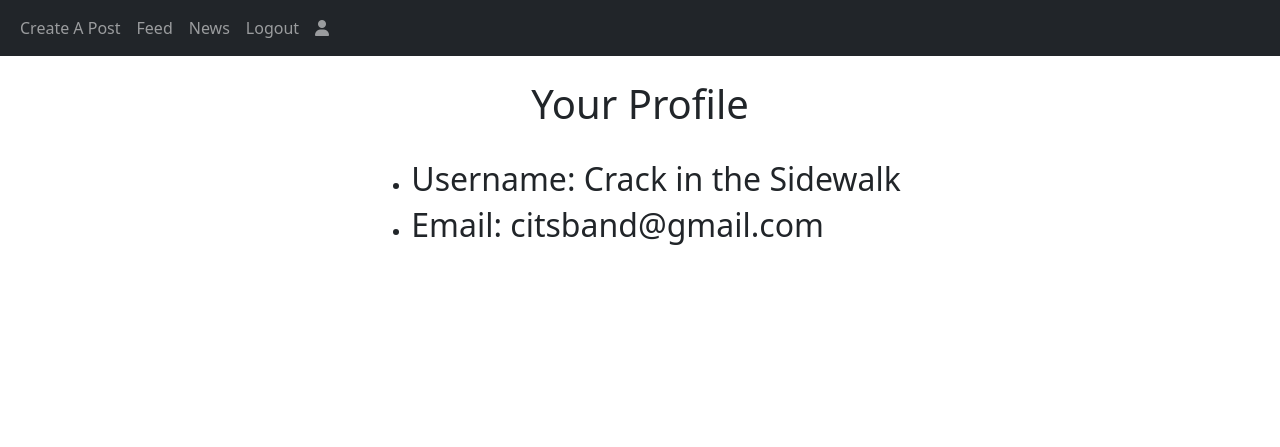
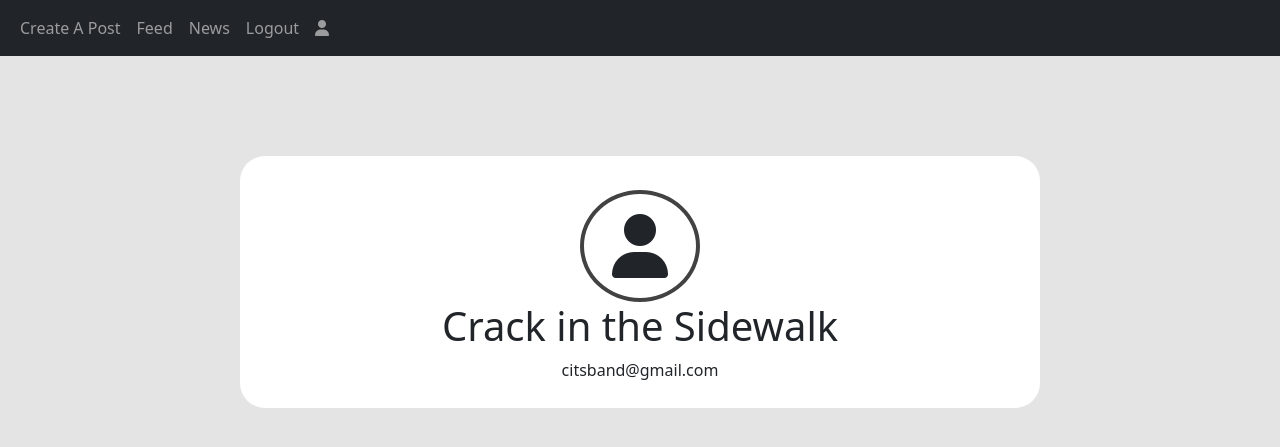
Before and after one commit to hessnt30/blog, a Flask app: page /profile in a window 1280 px wide. Shown: the top 447 px of the page. Run offline with Flask 3, Linux system fonts and the light colour scheme; a user stored in the database is signed in; some libraries are stand-ins or nearby versions.

Commit message:
Changes to be committed: 	modified:   instance/database.db 	modified:   website/static/index.js 	modified:   website/templates/create_posts.html 	modified:   website/templates/post_div.html 	modified:   website/templates/profile.html

```diff
--- a/website/static/index.js
+++ b/website/static/index.js
@@ -14,3 +14,10 @@ function like(postId) {
       })
       .catch((e) => alert("Could not like post."));
   }
+
+function createComment(postId) {
+    const commentButton = document.getElementById(`comment-button`);
+    const commentText = document.getElementById(`comment-text`);
+
+
+}
--- a/website/templates/create_posts.html
+++ b/website/templates/create_posts.html
@@ -3,7 +3,7 @@
 {% block content %}
 <body style="background-color:rgb(228, 228, 228);">
     <div class="background" style="top:55px;right:0px;bottom:0px;left:0px; background-color:rgb(228, 228, 228);">
-      <div align="center" style="position: relative;background-color: white;border-radius: 25px; padding: 10px;height:fit-content;width:800px;margin-left:auto;margin-right:auto;margin-top:100px;margin-bottom:100px;" class="login-container">
+      <div align="center" style="position: relative;background-color: white; border-radius: 25px; padding: 10px;height:fit-content;width:800px;margin-left:auto;margin-right:auto;margin-top:100px;margin-bottom:100px;" class="login-container">
           <br/>
           <div style="margin-left:20px;" align="left">
               <a href="/feed"><i class="fa fa-arrow-left fa-2x" aria-hidden="true"></i></a>
--- a/website/templates/profile.html
+++ b/website/templates/profile.html
@@ -1,19 +1,16 @@
 {% extends "base.html" %} {% block title %}Home{% endblock %}
 
 {% block content %}
-<br />
-<h1 align="center">Your Profile</h1>
-<br />
-<div class="container">
-    <style>
-        ul{
-            display: table;
-            margin: 0 auto;
-        }
-    </style>
-    <ul class="info">
-        <li id="first_name"><h2 id="first_name">Username: {{user.username}}</h2></li>
-        <li id="email"><h2 id="email">Email: {{user.email}}</h2></li>
-    </ul>
-</div>
+<body style="background-color:rgb(228, 228, 228);">
+    <div class="background" style="top:55px;right:0px;bottom:0px;left:0px; background-color:rgb(228, 228, 228);">
+        <div align="center" style="position: relative;background-color: white;border-radius: 25px; padding: 10px;height:fit-content;width:800px;margin-left:auto;margin-right:auto;margin-top:100px;margin-bottom:100px;" class="login-container">
+    <br />
+    <div id="profile-pic" style="height: fit-content; width: 120px; border-radius: 50%; border-color:rgb(66, 66, 66); border-width: 4px; border-style: solid; padding: 20px;">
+        <i class="fa fa-user fa-4x" aria-hidden="true"></i>
+    </div>
+    <h1 align="center">{{current_user.username}}</h1>
+    <p>{{current_user.email}}</p>
+    </div>
+    </div>
+</body>
 {% endblock %}
```
Also changed, not shown: website/templates/post_div.html (+6 -3 lines), instance/database.db.
